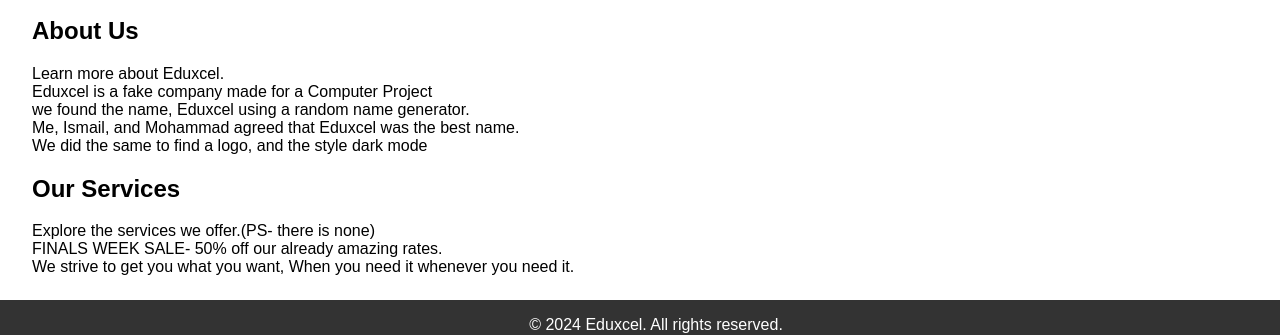
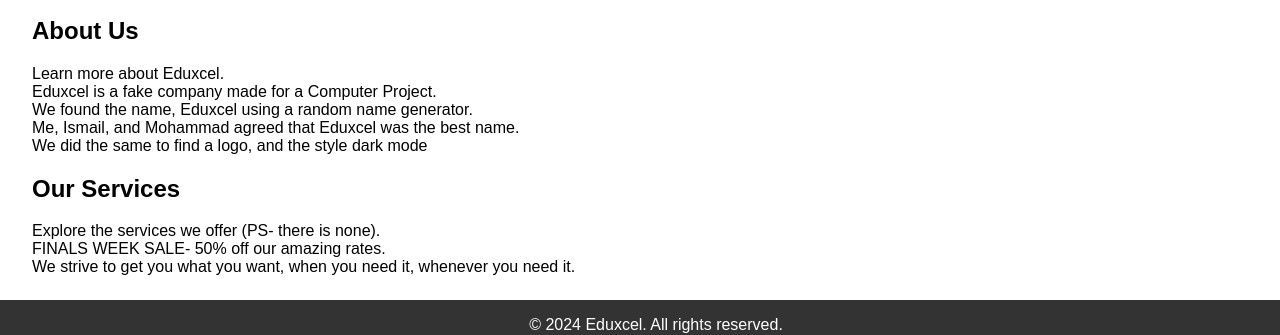
Before and after one commit to hurbh/Eduxcel, a plain HTML site: page index.html in a window 1280 px wide. Shown: the part 450-785 px from the top of the page. Drawn offline with Linux system fonts and the light colour scheme.

Commit message:
Update index.html

```diff
--- a/index.html
+++ b/index.html
@@ -37,12 +37,12 @@
 
         <section id="about">
             <h2>About Us</h2>
-            <p>Learn more about Eduxcel.<br> Eduxcel is a fake company made for a Computer Project <br> we found the name, Eduxcel using a random name generator.<br>Me, Ismail, and Mohammad agreed that Eduxcel was the best name.<br>We did the same to find a logo, and the style dark mode</p>
+            <p>Learn more about Eduxcel.<br> Eduxcel is a fake company made for a Computer Project. <br> We found the name, Eduxcel using a random name generator.<br>Me, Ismail, and Mohammad agreed that Eduxcel was the best name.<br>We did the same to find a logo, and the style dark mode</p>
         </section>
 
         <section id="services">
             <h2>Our Services</h2>
-            <p>Explore the services we offer.(PS- there is none)<br>FINALS WEEK SALE- 50% off our already amazing rates.<br>We strive to get you what you want, When you need it whenever you need it.</p>
+            <p>Explore the services we offer (PS- there is none).<br>FINALS WEEK SALE- 50% off our amazing rates.<br>We strive to get you what you want, when you need it, whenever you need it.</p>
         </section>
 
         <section id="contact">
```
